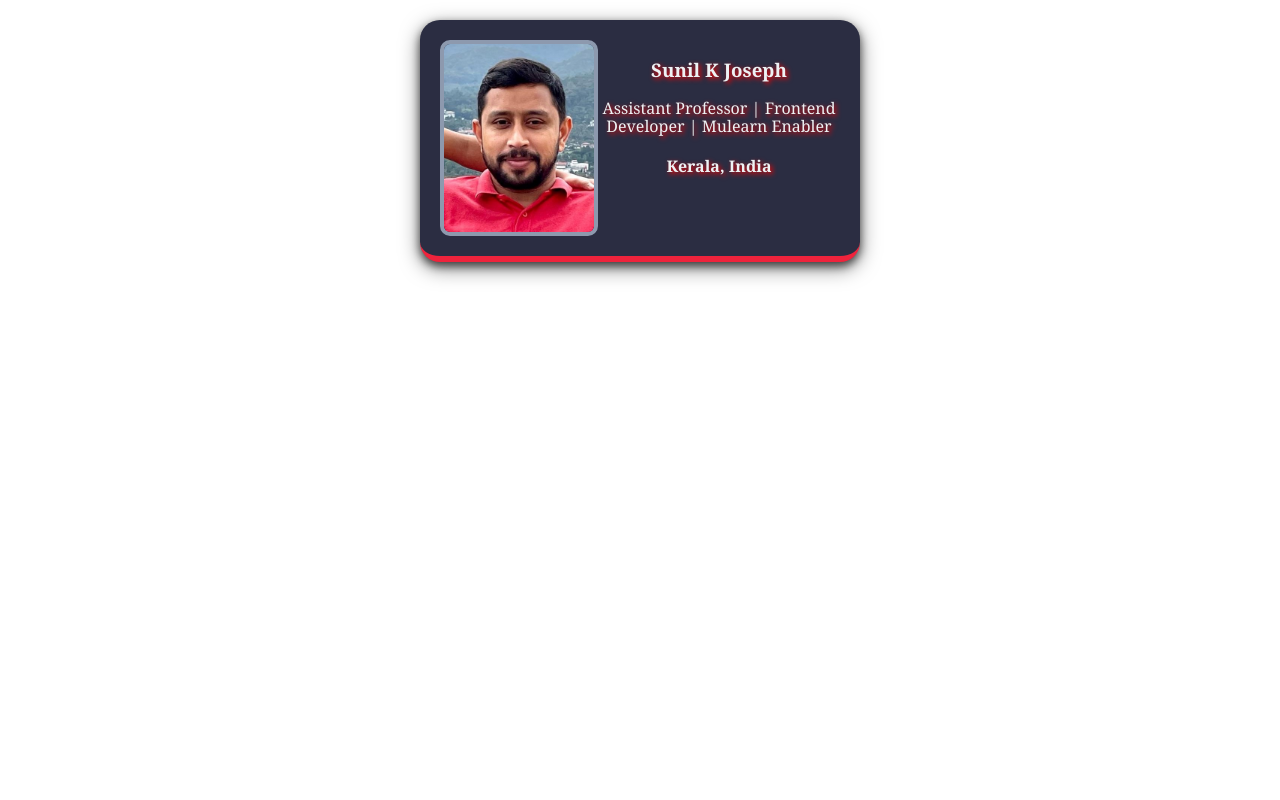
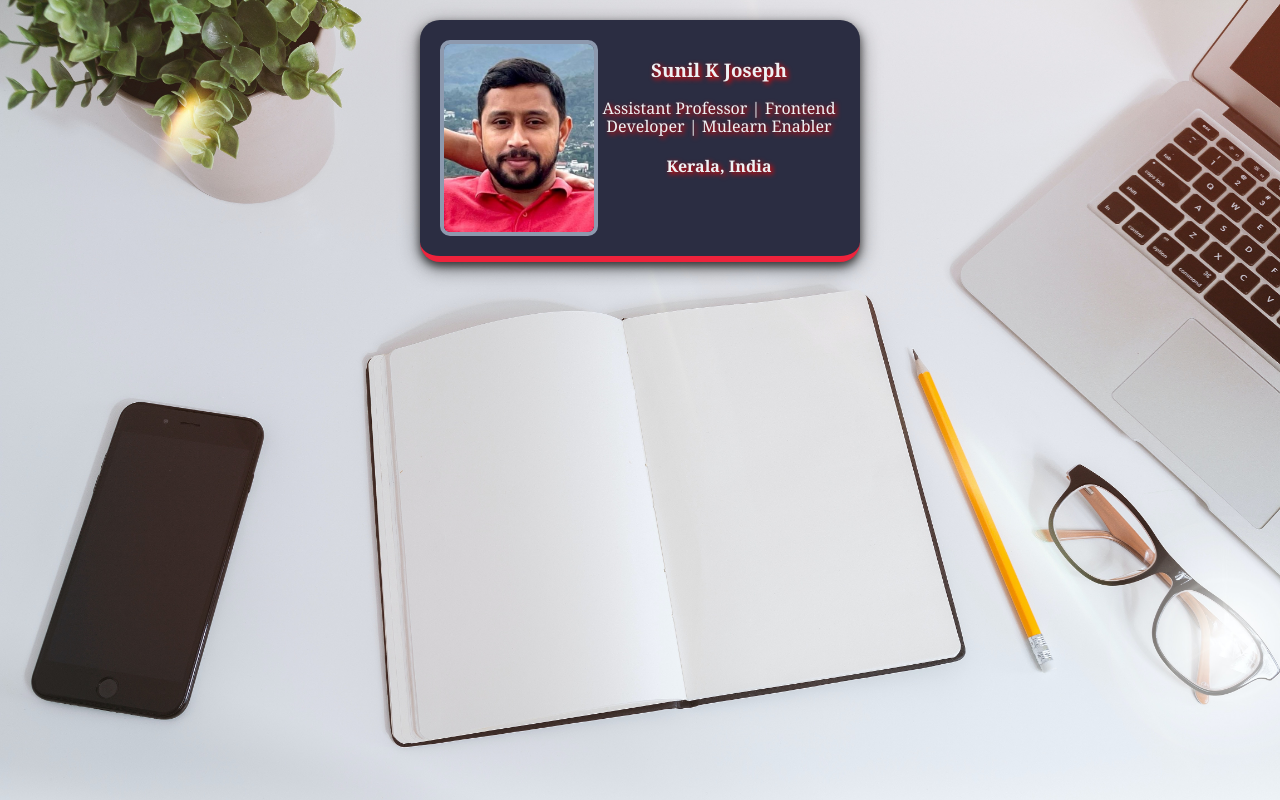
Before and after one commit to sunilkjoseph/biscard, a website built with Vite: page index.html in a window 1280 px wide. Built offline with nearby package versions, Linux system fonts and the light colour scheme.

Commit message:
Background updated

```diff
--- a/styles.css
+++ b/styles.css
@@ -5,7 +5,9 @@ body {
     Find a web safe font you like, and add it
     to your card.
     */
-    font-family: Cambria, Cochin, Georgia, Times, Times New Roman, serif
+    font-family: Cambria, Cochin, Georgia, Times, Times New Roman, serif;
+    background: url("images/bgimg1.jpg");
+    background-size: cover;
 }
 
 .avatar {
```
Also changed, not shown: images/bgimg1.jpg (added).
